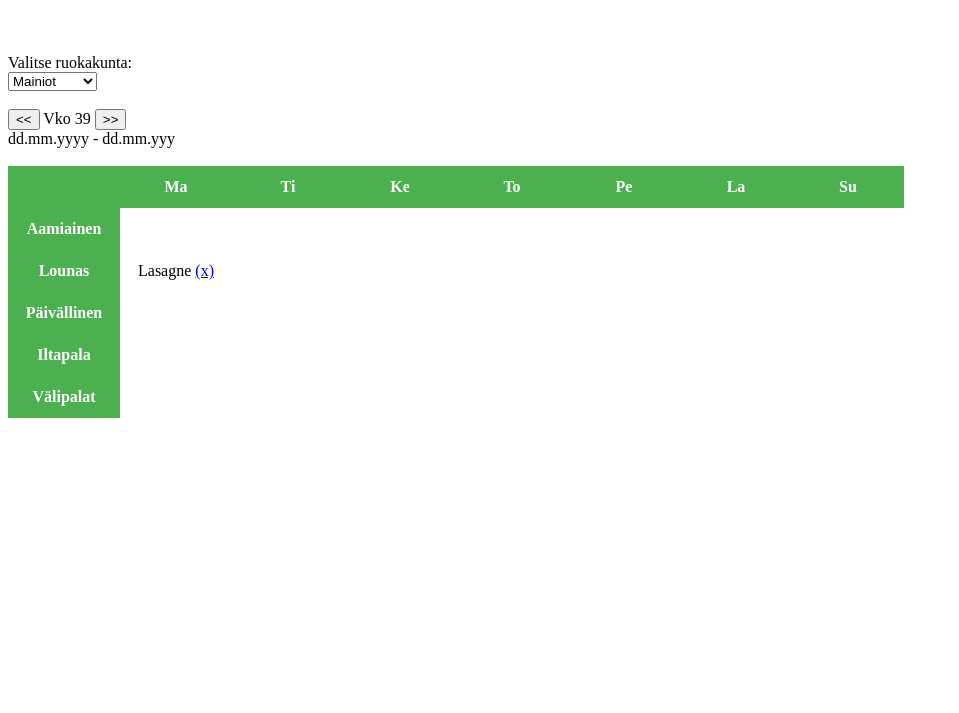
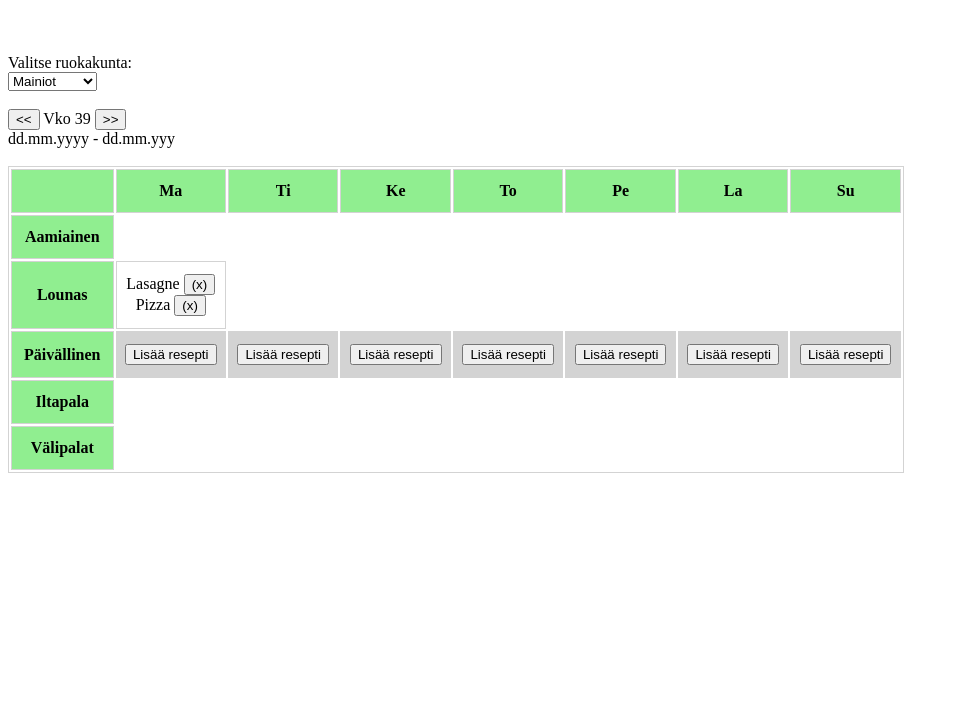
Before and after one commit to ilkkarajalin/Harjoitustyo, a PHP site: page /ruokakalenteri.php in a window 1280 px wide. Shown: the part 58-771 px from the top of the page, without its empty margins (0-959 px from the left). Run offline with PHP 8.4, Linux system fonts and the light colour scheme.

Commit message:
ruokakalenterin muokkausta

```diff
--- a/css/mystyle.css
+++ b/css/mystyle.css
@@ -106,8 +106,8 @@ section_calendar
 
 #ruokakalenteri
 {
-  border-collapse: collapse;
   width: 70%;
+  border: 1px solid lightgrey;
 }
 
 #ruokakalenteri tr:hover
@@ -125,9 +125,11 @@ section_calendar
   padding-top: 12px;
   padding-bottom: 12px;
   text-align: center;
-  background-color: #4CAF50;
-  color: white;
+  background-color: lightgreen;
+  color: black;
   width: 10%;
+  border: 1px solid lightgrey;
+
 }
 
 #ruokakalenteri td
@@ -135,5 +137,6 @@ section_calendar
   padding-top: 12px;
   padding-bottom: 12px;
   text-align: center;
+  border: 1px solid lightgrey;
 
 }
--- a/ruokakalenteri.php
+++ b/ruokakalenteri.php
@@ -38,11 +38,22 @@ Valitse ruokakunta:
   </tr>
   <tr>
     <th>Lounas</th>
-    <td>Lasagne <a href="#">(x)</a></td>
-
+    <td>
+      Lasagne <form><input type="submit" name="kalenteri_id0" value="(x)"></form>
+      <br>
+      Pizza <input type="submit" name="kalenteri_id1" value="(x)"></form>
+    </td>
   </tr>
   <tr>
     <th>Päivällinen</th>
+
+    <?php
+    for ($x = 0; $x < 7;$x++)
+    {
+      echo "<td><form><input type=\"submit\" name=\"lisaa_resepti\" value=\"Lisää resepti\"></form></td>";
+    }
+    ?>
+
   </tr>
   <tr>
     <th>Iltapala</th>
```
